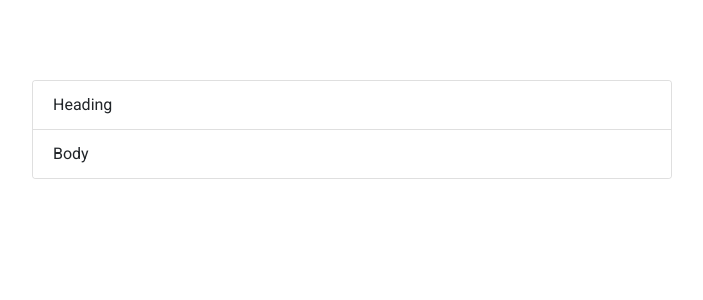
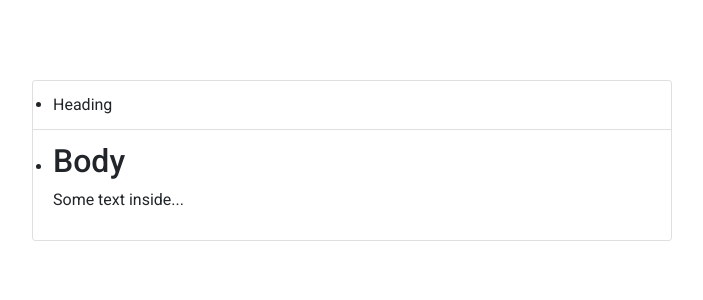
Before and after one commit to Berrgg/AngularHelloWorld, an Angular app: page / in a window 1280 px wide. Shown: the top 300 px of the page, without its empty margins (48-751 px from the left). Built offline with nearby package versions, Linux system fonts and the light colour scheme.

Commit message:
Add dynamic content using ng-content

```diff
--- a/src/app/app.component.html
+++ b/src/app/app.component.html
@@ -1,4 +1,10 @@
 <!-- <div>ANGULAR</div>
 <favorite [isfavorite]="post.isFavorite" (change)="onFavoriteChange($event)"></favorite> -->
 
-<bootstrap-panel></bootstrap-panel>
+<bootstrap-panel>
+    <li class="heading">Heading</li>
+    <li class="body">
+        <h2>Body</h2>
+        <p>Some text inside...</p>
+    </li>
+</bootstrap-panel>
--- a/src/app/panel/panel.component.html
+++ b/src/app/panel/panel.component.html
@@ -1,6 +1,10 @@
 <div class="card" style="width: 40rem; margin-top: 5em; margin-left: 5em;">
     <ul class="list-group list-group-flush">
-           <li class="list-group-item">Heading</li>
-           <li class="list-group-item">Body</li>
+           <li class="list-group-item">
+               <ng-content select=".heading"></ng-content>
+           </li>
+           <li class="list-group-item">
+               <ng-content select=".body"></ng-content>
+           </li>
     </ul>
 </div>
```
